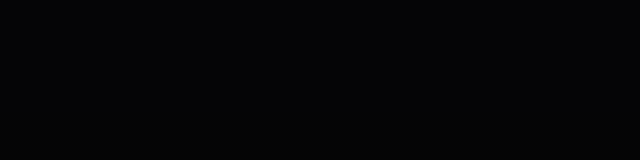
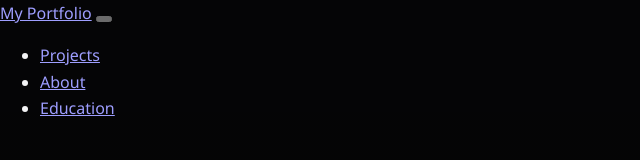
Before and after one commit to laybagabriel/layba-portfolio-website, a plain HTML site: page index.html in a window 1280 px wide. Shown: the whole page, without its empty margins (0-640 px from the left). Drawn offline with Linux system fonts and the light colour scheme.

Commit message:
Add files via upload
navbar code in html

```diff
--- a/index.html
+++ b/index.html
@@ -8,6 +8,20 @@
     <link rel="stylesheet" href="styles.css">
 </head>
 <body>
+    <!-- top bar -->
+    <header class="site-header">
+        <nav class="nav container">
+            <a href="#home" class="logo">My Portfolio</a>
+            <button class="nav-toggle" aria-label="Open menu" aria-expanded="false">
+                <span></span><span></span><span></span>
+            </button>
+            <ul class="nav-links">
+                <li><a href="#projects">Projects</a></li>
+                <li><a href="#about">About</a></li>
+                <li><a href="#education">Education</a></li>
+            </ul>
+        </nav>
+    </header>
     <script src="script.js"></script>
 </body>
 </html>
```
